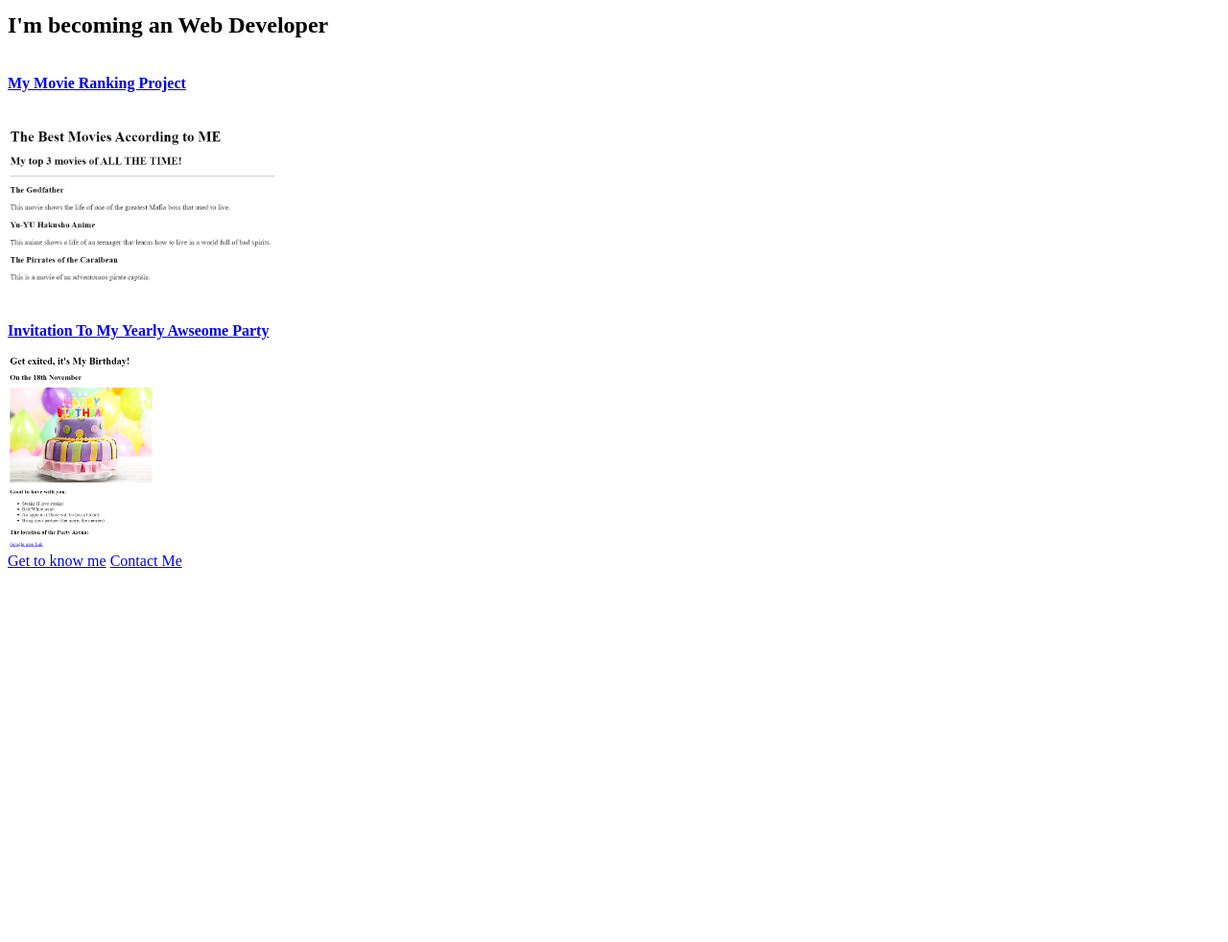
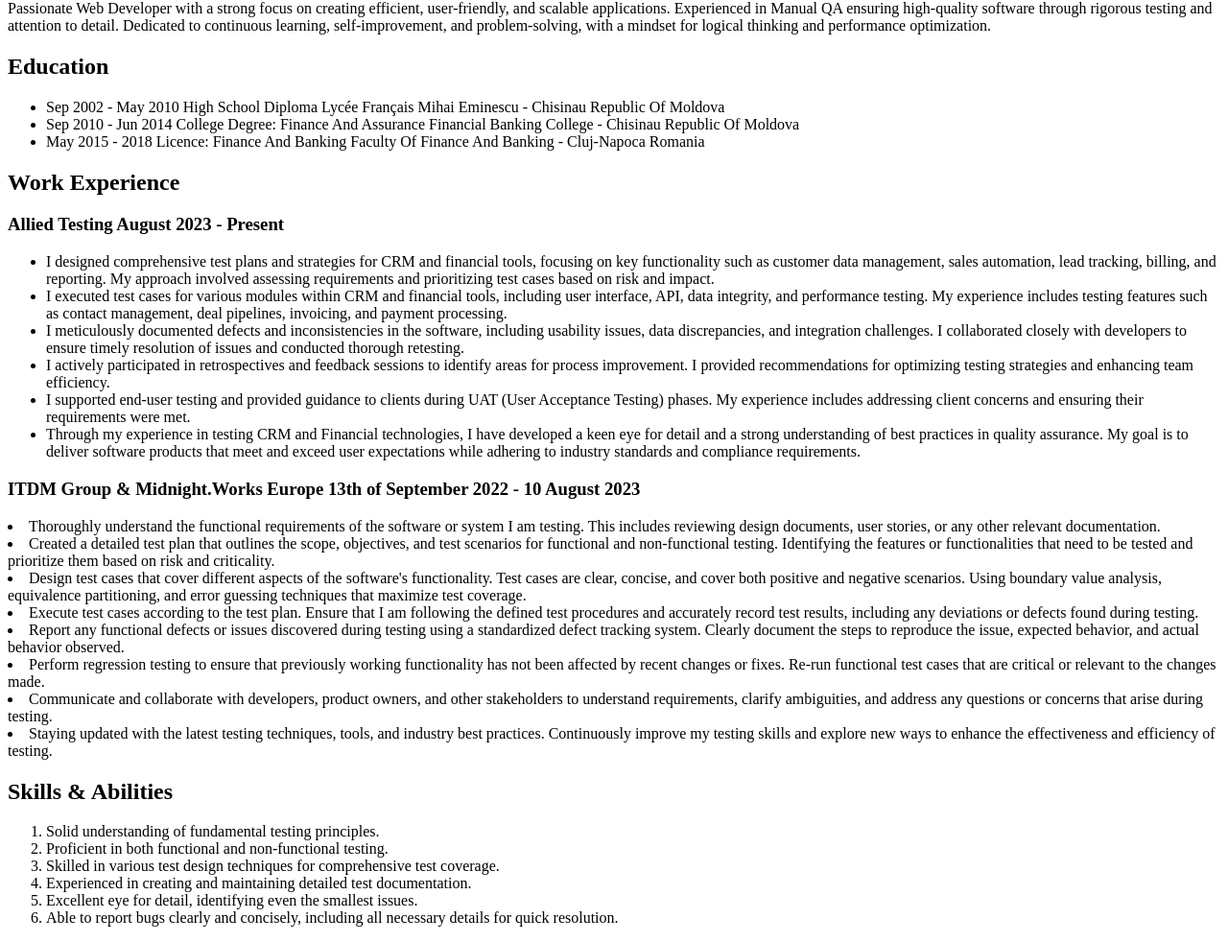
Before and after one commit to AlphaBuildsQA/html-portfolio, a plain HTML site: page index.html in a window 1280 px wide. Shown: the part 67-1049 px from the top of the page at 96% size. Before the commit the page ends 800 px from the top, so only its background shows below. Drawn offline with Linux system fonts and the light colour scheme.

Commit message:
Capstone CV Project

```diff
--- a/index.html
+++ b/index.html
@@ -1,45 +1,131 @@
-<!-- TODO 1: Create the HTML Boilerplate -->
- <!DOCTYPE html>
- <html lang="en">
- <head>
+<!DOCTYPE html>
+<html lang="en">
+<head>
     <meta charset="UTF-8">
     <meta name="viewport" content="width=device-width, initial-scale=1.0">
-    <title>Cristian Web Project</title>
- </head>
- <body>
-   <h1>Cristian Pulisca Protfolio</h1>
-   <h2>I'm becoming an Web Developer</h2>
- </br>
+    <title>My Resume</title>
+</head>
+<body>
+    <h2>Summary</h2>
+    <p>
+        Passionate Web Developer with a strong focus on creating efficient, user-friendly, and scalable applications.
+        Experienced in Manual QA ensuring high-quality software through rigorous testing and attention to detail.
+        Dedicated to continuous learning, self-improvement, and problem-solving, with a mindset for logical thinking and performance optimization.
+    </p>
+  <h2>Education</h2>
+  <ul>
+    <li>
+    Sep 2002 - May 2010
+	High School Diploma
+	Lycée Français Mihai Eminescu - Chisinau Republic Of Moldova
 
+    </li>
+    <li>
+        Sep 2010 - Jun 2014
+	College Degree: Finance And Assurance
+	Financial Banking College - Chisinau Republic Of Moldova
 
+    </li>
+    <li>
+        May 2015 - 2018
+	Licence: Finance And Banking
+Faculty Of Finance And Banking - Cluj-Napoca Romania
 
- <a href="./public/movie-ranking.html"><b>My Movie Ranking Project</b></a>
-</br>
-</br>
-</br>
- <img class="fit-picture "src="./assets/images/MovieRankingMe.png" height="200">
-</br>
-<a href="public/birthday-invite.html"><b>Invitation To My Yearly Awseome Party</b></a>
-</br>
-</br>
-<img class="fit-picture" src="./assets/images/birthday.png" height="200">
-</br>
-</hr>
-<a href="./public/about.html">Get to know me</a> <a href="./public/contact.html">Contact Me</a>
-   </body>
- </body>
- </html>
+    </li>
 
-<!-- TODO 2: Add Your previous projects' HTML into the public folder -->
+  </ul>
 
-<!-- TODO 3: Take screenshots of your project previews and add the images to the images folder -->
+  <h2>Work Experience</h2>
+  <h3>
+    Allied Testing August 2023 - Present
+  </h3>
+  <ul>
+    <li>
+        I designed comprehensive test plans and strategies for CRM and financial tools, focusing on key functionality such as customer data management, sales automation, lead tracking, billing, and reporting.
+         My approach involved assessing requirements and prioritizing test cases based on risk and impact.
+    </li>
+    <li>
+        I executed test cases for various modules within CRM and financial tools, including user interface, API, data integrity, and performance testing.
+         My experience includes testing features such as contact management, deal pipelines, invoicing, and payment processing.
+    </li>
+    <li>
+        I meticulously documented defects and inconsistencies in the software, including usability issues, data discrepancies, and integration challenges.
+        I collaborated closely with developers to ensure timely resolution of issues and conducted thorough retesting.
+    </li>
+    <li>
+        I actively participated in retrospectives and feedback sessions to identify areas for process improvement.
+        I provided recommendations for optimizing testing strategies and enhancing team efficiency.
+    </li>
+    <li>
+        I supported end-user testing and provided guidance to clients during UAT (User Acceptance Testing) phases.
+         My experience includes addressing client concerns and ensuring their requirements were met.
+    </li>
+    <li>
+        Through my experience in testing CRM and Financial technologies, I have developed a keen eye for detail and a strong understanding of best practices in quality assurance.
+         My goal is to deliver software products that meet and exceed user expectations while adhering to industry standards and compliance requirements.
+    </li>
+  </ul>
 
-<!-- TODO 4: Add titles/subtitles etc. -->
+        <h3>
+            ITDM Group & Midnight.Works Europe 13th of September 2022 - 10 August 2023
 
-<!-- TODO 5: Add a link to the project pages -->
+        </h3>
+        <li>
+            Thoroughly understand the functional requirements of the software or system I am testing.
+            This includes reviewing design documents, user stories, or any other relevant documentation.
+        </li>
+        <li>
+            Created a detailed test plan that outlines the scope, objectives, and test scenarios for functional and non-functional testing.
+             Identifying the features or functionalities that need to be tested and prioritize them based on risk and criticality.
+        </li>
+        <li>
+            Design test cases that cover different aspects of the software's functionality. Test cases are clear, concise, and cover both positive and negative scenarios.
+             Using boundary value analysis, equivalence partitioning, and error guessing techniques that maximize test coverage.
+        </li>
+        <li>
+            Execute test cases according to the test plan.
+            Ensure that I am following the defined test procedures and accurately record test results, including any deviations or defects found during testing.
+        </li>
+        <li>
+            Report any functional defects or issues discovered during testing using a standardized defect tracking system.
+             Clearly document the steps to reproduce the issue, expected behavior, and actual behavior observed.
+        </li>
+        <li>
+            Perform regression testing to ensure that previously working functionality has not been affected by recent changes or fixes.
+            Re-run functional test cases that are critical or relevant to the changes made.
+        </li>
+        <li>
+            Communicate and collaborate with developers, product owners, and other stakeholders to understand requirements,
+             clarify ambiguities, and address any questions or concerns that arise during testing.
+        </li>
+        <li>
+            Staying updated with the latest testing techniques, tools, and industry best practices.
+             Continuously improve my testing skills and explore new ways to enhance the effectiveness and efficiency of testing.
+        </li>
 
-<!-- TODO 6: Add images to show the project previews
-HINT for TODO 6: You can use the height attribute set to 200 to make the image smaller:
-https://developer.mozilla.org/en-US/docs/Web/HTML/Element/img#attr-height -->
+</body>
+</html>
+<h2>
+    Skills & Abilities
+</h2>
+<ol>
+    <li>
+        Solid understanding of fundamental testing principles.
+    </li>
+    <li>
+        Proficient in both functional and non-functional testing.
+    </li>
+    <li>
+        Skilled in various test design techniques for comprehensive test coverage.
+    </li>
+    <li>Experienced in creating and maintaining detailed test documentation.
 
-<!-- TODO 7: Add the Contact Me and About Me page links -->
+    </li>
+    <li>
+        Excellent eye for detail, identifying even the smallest issues.
+    </li>
+    <li>
+        Able to report bugs clearly and concisely, including all necessary details for quick resolution.
+    </li>
+
+</ol>
```
Also changed, not shown: Hobbies.html (added), contact.html (added), profile.png.jpg (added).
